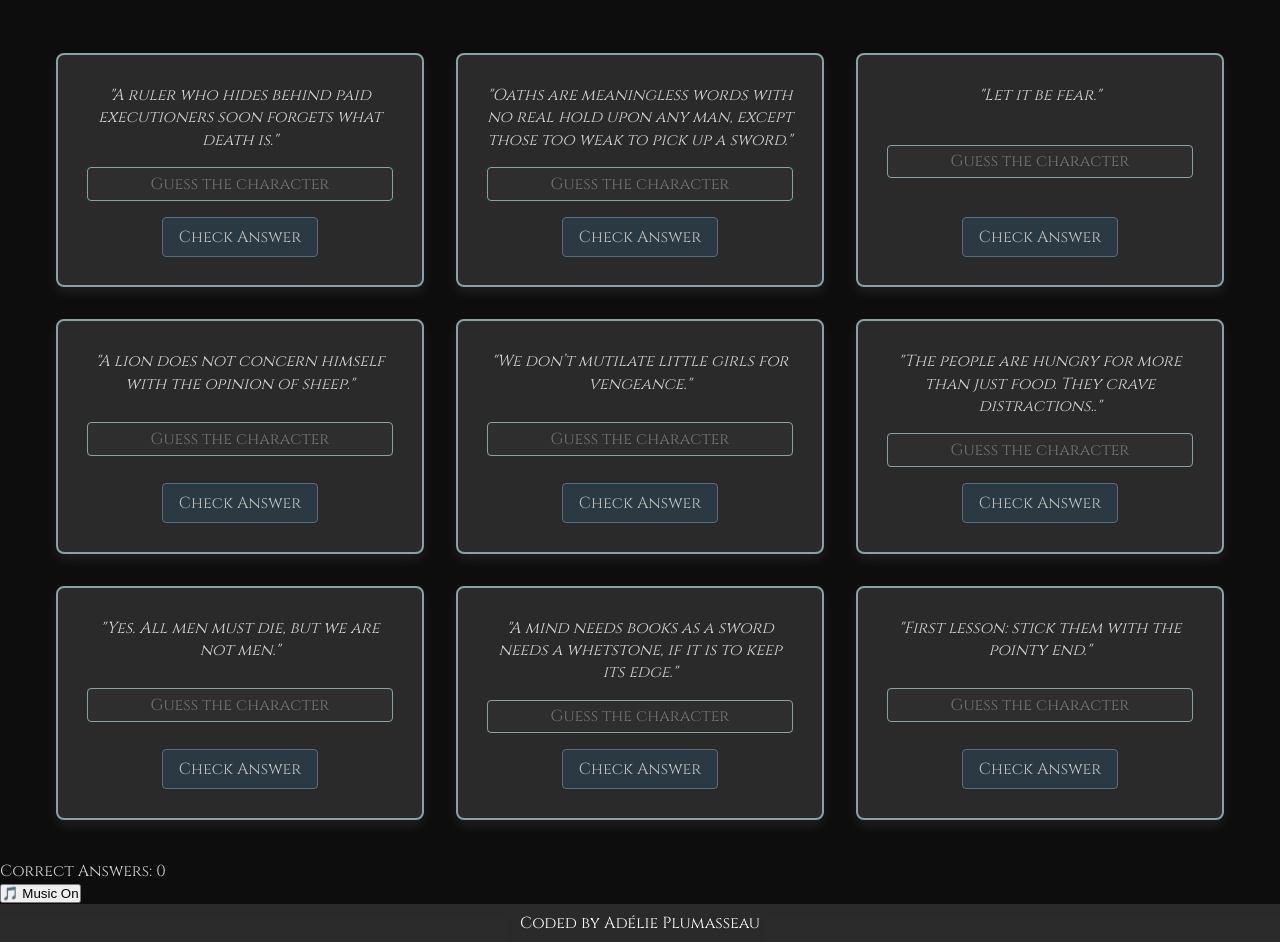
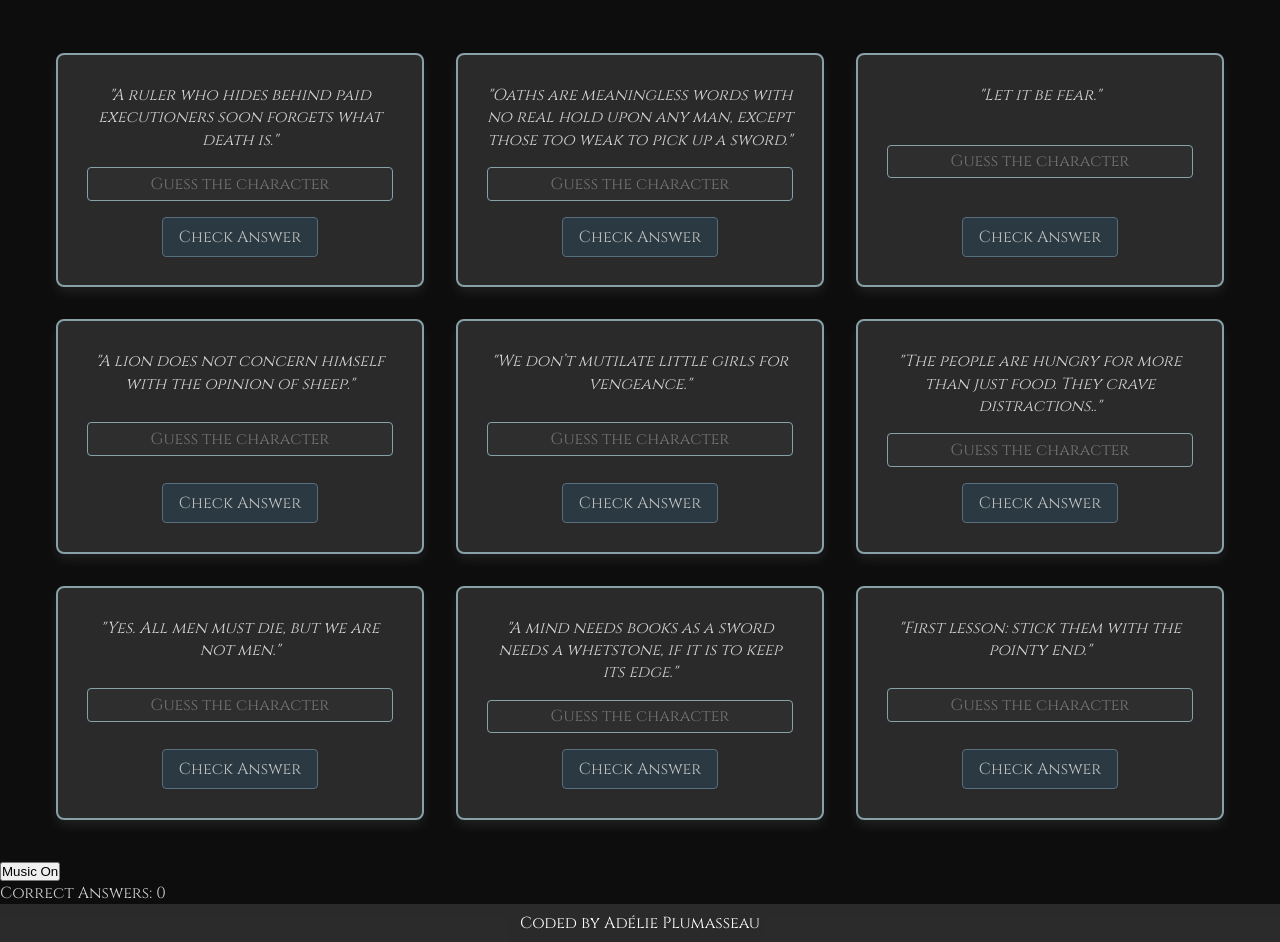
Before and after one commit to adeliepl/Valar-Morghulis-Quotes, a plain HTML site: page index.html in a window 1280 px wide. Shown: the part 100-1042 px from the top of the page. Drawn offline with Linux system fonts and the light colour scheme.

Commit message:
Update index.html

```diff
--- a/index.html
+++ b/index.html
@@ -28,11 +28,11 @@
         </div>
     </main>
 
-    <div id="hud">
+    <div id="game-container">
+        <button id="music-toggle"> Music On</button>
         <div id="scoreboard">
             <p>Correct Answers: <span id="score-count">0</span></p>
         </div>
-        <button id="music-toggle">🎵 Music On</button>
     </div>
 
     <footer>
```
